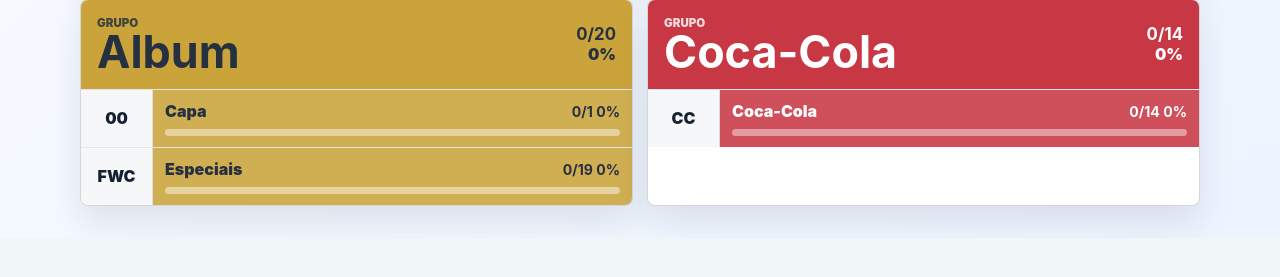
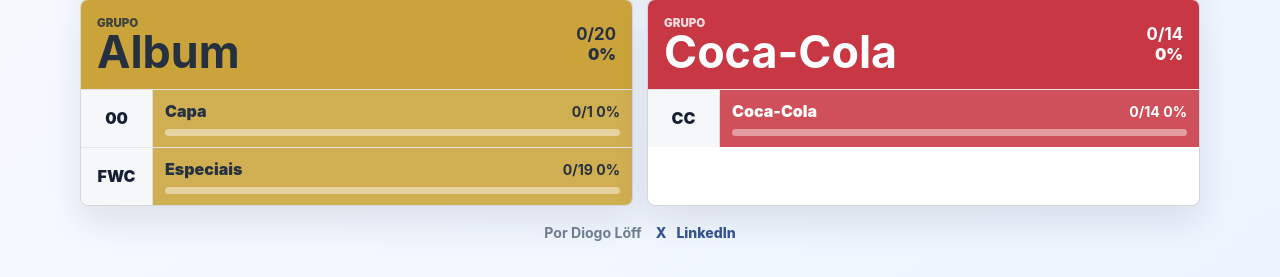
Before and after one commit to diogoloff/figurinhas-copa-2026, a Flask app: page /painel in a window 1280 px wide. Shown: the part 2347-2624 px from the top of the page. Before the commit the page ends 2575 px from the top, so only its background shows below. Run offline with Flask 3, Linux system fonts and the light colour scheme; the visitor is signed in with stand-in values (Sample User, id 1); parts of the project's set-up code (start-up, migrations or seed data) failed here and were passed over.

Commit message:
Ajuste Final

```diff
--- a/app/static/css/styles.css
+++ b/app/static/css/styles.css
@@ -39,6 +39,8 @@ a:hover {
 }
 
 .page-shell {
+  display: flex;
+  flex-direction: column;
   width: min(1120px, calc(100% - 32px));
   min-height: 100vh;
   margin: 0 auto;
@@ -102,7 +104,39 @@ a:hover {
 }
 
 .main-content {
+  flex: 1;
   padding-top: 24px;
+}
+
+.site-footer {
+  display: flex;
+  flex-wrap: wrap;
+  align-items: center;
+  justify-content: center;
+  gap: 8px 14px;
+  margin-top: auto;
+  padding: 18px 0 4px;
+  color: rgba(97, 112, 132, 0.9);
+  font-size: 0.88rem;
+  font-weight: 750;
+}
+
+.site-footer nav {
+  display: inline-flex;
+  align-items: center;
+  gap: 10px;
+}
+
+.site-footer a {
+  color: var(--blue);
+  font-size: 0.88rem;
+  font-weight: 850;
+  opacity: 0.78;
+}
+
+.site-footer a:hover,
+.site-footer a:focus-visible {
+  opacity: 1;
 }
 
 .hero,
@@ -114,7 +148,7 @@ a:hover {
 }
 
 .hero {
-  min-height: calc(100vh - 170px);
+  min-height: min(620px, calc(100vh - 240px));
 }
 
 .hero h1,
@@ -1029,6 +1063,11 @@ a:hover {
     justify-content: space-between;
   }
 
+  .site-footer {
+    margin-top: 28px;
+    padding-top: 14px;
+  }
+
   .auth-card,
   .content-panel {
     padding: 18px;
--- a/app/templates/base.html
+++ b/app/templates/base.html
@@ -40,6 +40,14 @@
       {% endwith %}
       {% block content %}{% endblock %}
     </main>
+
+    <footer class="site-footer">
+      <span>Por Diogo Löff</span>
+      <nav aria-label="Redes sociais de Diogo Löff">
+        <a href="https://x.com/diogoloff" target="_blank" rel="noopener noreferrer">X</a>
+        <a href="https://www.linkedin.com/in/diogoloff/" target="_blank" rel="noopener noreferrer">LinkedIn</a>
+      </nav>
+    </footer>
   </div>
 </body>
 </html>
```
